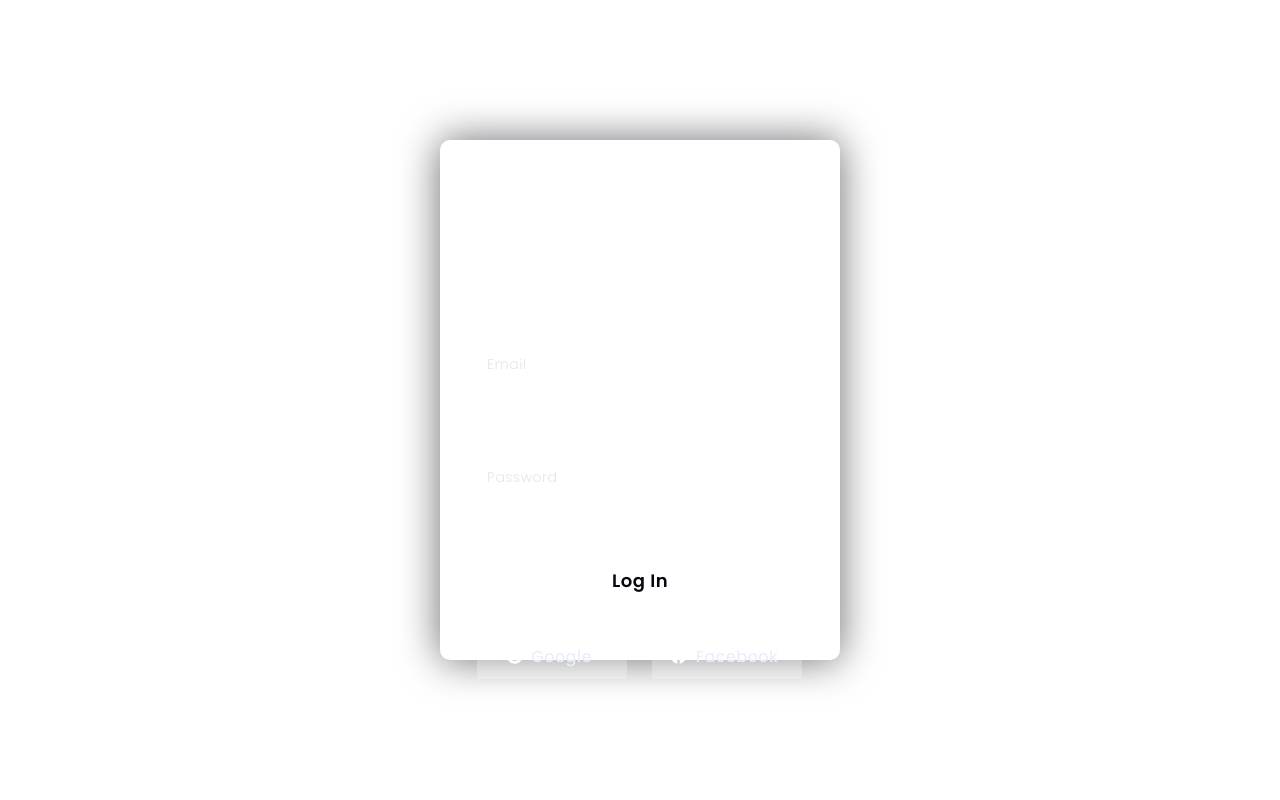
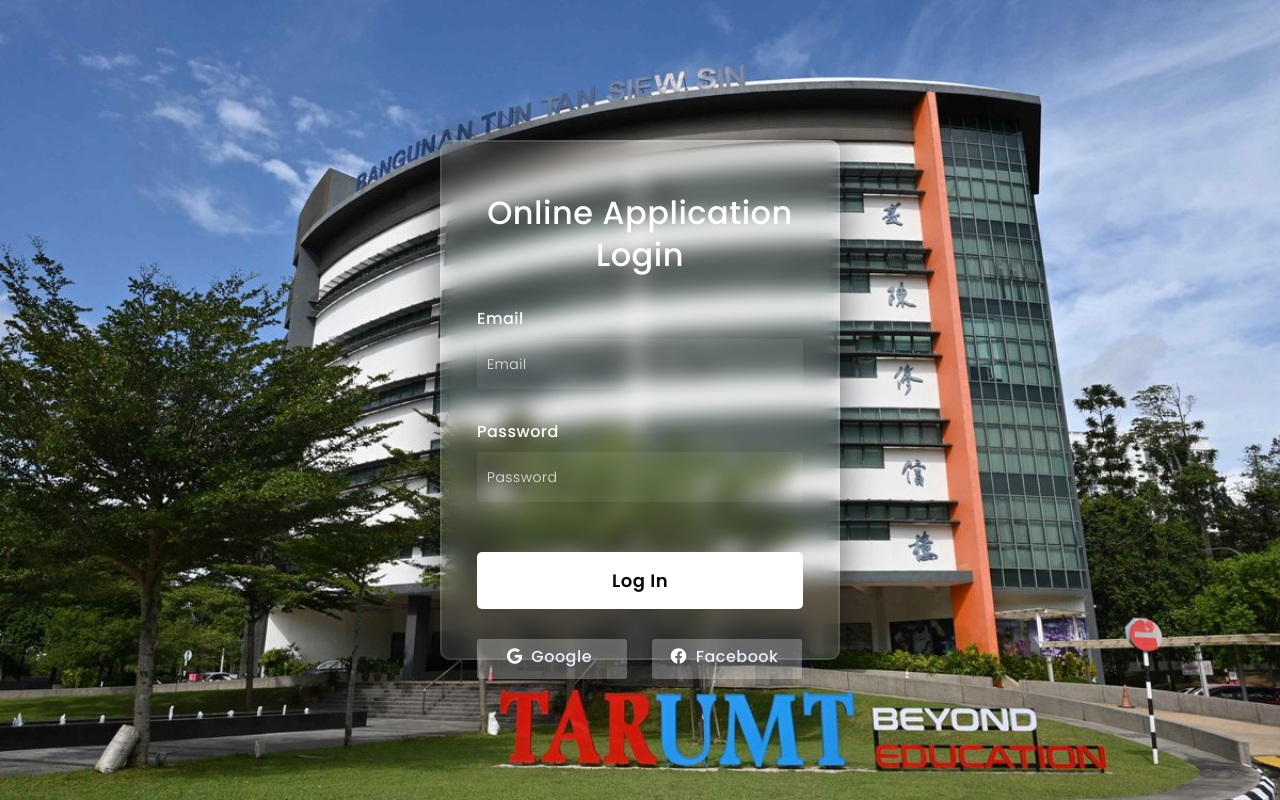
Before and after one commit to melvinho77/sem-assignment, a Flask app: page / in a window 1280 px wide. Run offline with Flask 3, Linux system fonts and the light colour scheme.

Commit message:
Update studentLogin.html

```diff
--- a/templates/studentLogin.html
+++ b/templates/studentLogin.html
@@ -18,17 +18,14 @@
             box-sizing: border-box;
         }
 
-        html,
-        body {
-            height: 100%;
-            margin: 0;
-        }
-
-        .background {
+        html {
             background-image: url('/static/images/tarucBackground.jpeg');
             background-repeat: no-repeat;
             background-size: cover;
-            filter: blur(5px);
+        }
+
+        body {
+            background-color: #080710;
         }
 
         form {
@@ -126,7 +123,6 @@
 </head>
 
 <body>
-    <div class="background"></div>
     <form>
         <h3>Online Application Login</h3>
 
```
